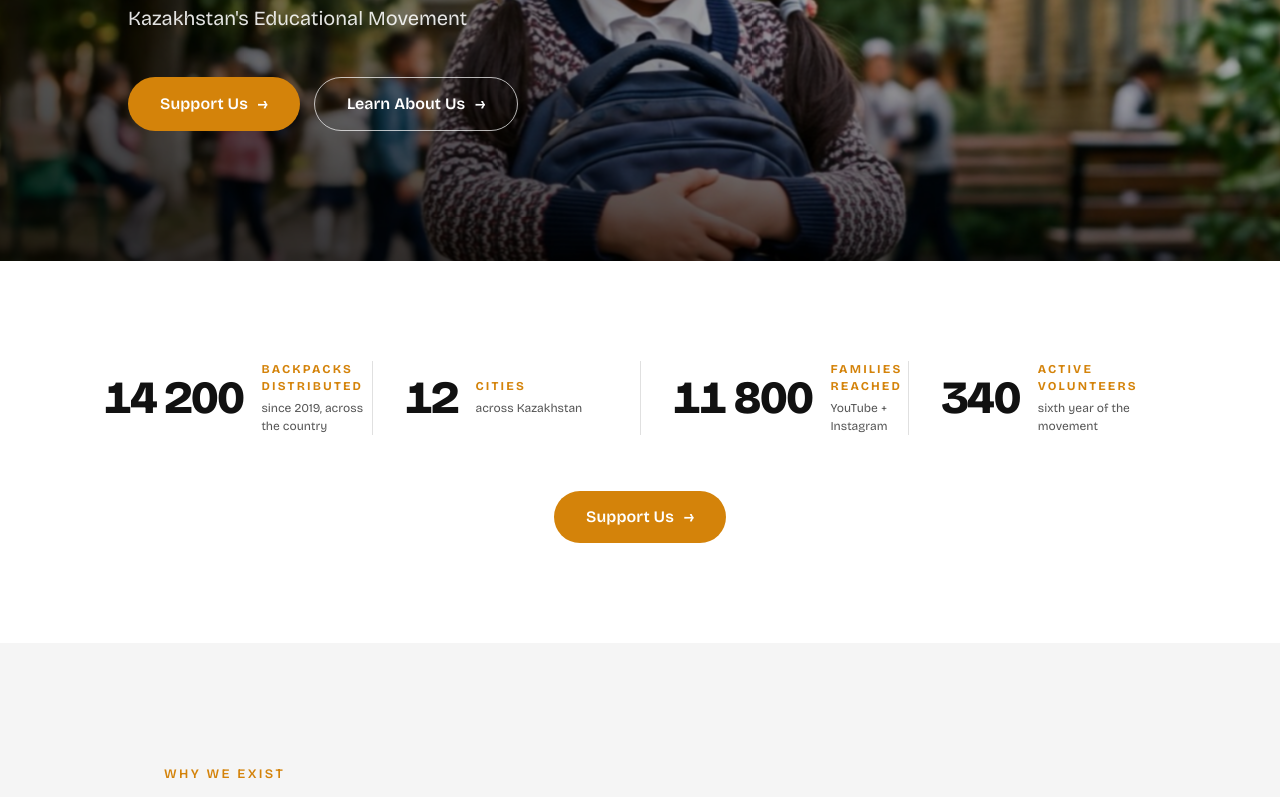
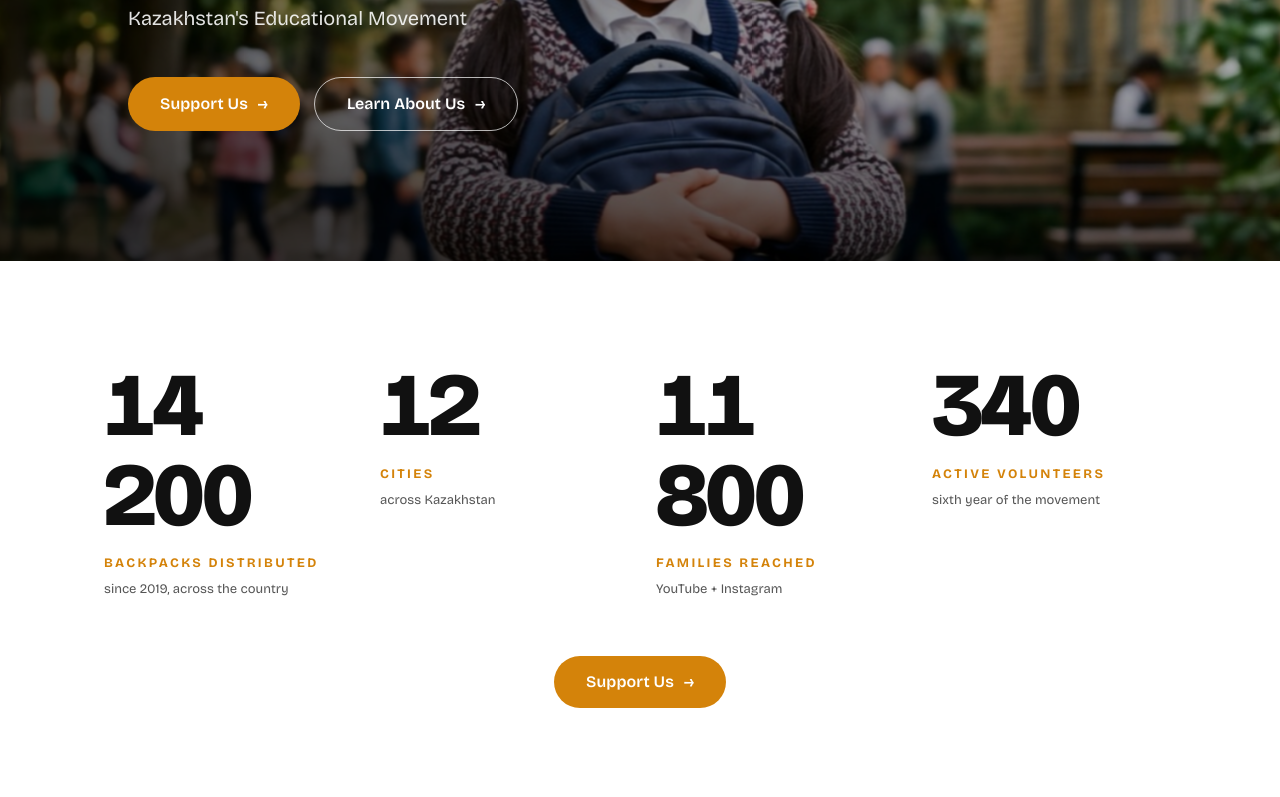
Before and after one commit to bidollin/garyshker, a plain HTML site: page garyshker.com.html in a window 1280 px wide. Shown: the part 539-1336 px from the top of the page. Drawn offline with nearby package versions, Linux system fonts and the light colour scheme.

Commit message:
Revert stats layout to original stacked design
Co-Authored-By: Claude Sonnet 4.6 <noreply@anthropic.com>

```diff
--- a/garyshker.com.html
+++ b/garyshker.com.html
@@ -94,57 +94,33 @@
   .key-stats__grid {
     display: grid;
     grid-template-columns: repeat(4, 1fr);
-    gap: 0;
+    gap: 32px;
     margin-bottom: 56px;
   }
-  .key-stats__cell {
-    display: grid;
-    grid-template-columns: auto 1fr;
-    grid-template-rows: auto auto;
-    align-items: center;
-    column-gap: 18px;
-    padding-left: 32px;
-    border-left: 1px solid var(--gray-line);
-  }
-  .key-stats__cell:first-child { padding-left: 0; border-left: none; }
+  @media (max-width: 880px) { .key-stats__grid { grid-template-columns: 1fr 1fr; gap: 48px 24px; } }
+  .key-stats__cell { text-align: left; }
   .key-stats__n {
-    font-size: clamp(32px, 3.6vw, 54px);
+    font-size: clamp(56px, 7vw, 96px);
     font-weight: 800;
     color: var(--ink);
     line-height: 1;
     letter-spacing: -0.04em;
     font-variant-numeric: tabular-nums;
-    grid-column: 1;
-    grid-row: 1 / 3;
-    align-self: center;
-    margin-bottom: 0;
+    margin-bottom: 14px;
   }
   .key-stats__l {
-    font-size: 12px;
+    font-size: 13px;
     font-weight: 700;
     color: var(--amber);
     letter-spacing: 0.18em;
     text-transform: uppercase;
     line-height: 1.4;
-    margin-bottom: 4px;
-    grid-column: 2;
-    grid-row: 1;
-    align-self: end;
+    margin-bottom: 8px;
   }
   .key-stats__s {
-    font-size: 12px;
+    font-size: 13px;
     color: var(--muted);
     line-height: 1.5;
-    grid-column: 2;
-    grid-row: 2;
-    align-self: start;
-  }
-  @media (max-width: 880px) {
-    .key-stats__grid { grid-template-columns: 1fr 1fr; gap: 40px 32px; }
-    .key-stats__cell { display: block; padding-left: 0; border-left: none; }
-    .key-stats__n { font-size: clamp(44px, 8vw, 72px); margin-bottom: 14px; }
-    .key-stats__l { font-size: 13px; margin-bottom: 8px; }
-    .key-stats__s { font-size: 13px; }
   }
   .key-stats__cta { text-align: center; }
 
```
Also changed, not shown: index.html (+8 -32 lines).
